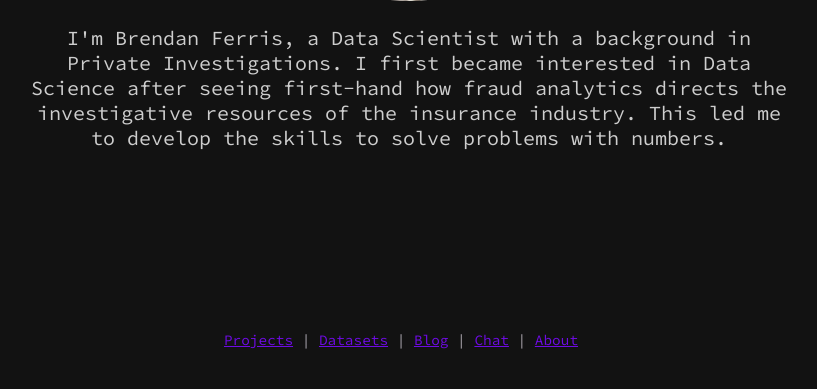
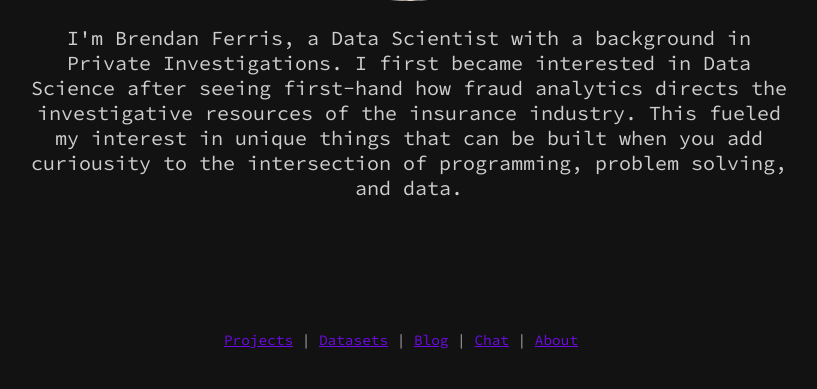
Before and after one commit to brenfrrs/personalsite, a Flask app: page /about in a window 1280 px wide. Shown: the part 411-800 px from the top of the page, without its empty margins (239-1056 px from the left). Run offline with Flask 2, Linux system fonts and the light colour scheme; some libraries are stand-ins or nearby versions.

Commit message:
minor changes to about section text.

```diff
--- a/templates/about.html
+++ b/templates/about.html
@@ -6,7 +6,7 @@
     <img src="static/blog_imgs/squareheadshot.jpg" alt="Brendan Ferris">
 </div>
 
-<p class="about_me_body">I'm Brendan Ferris, a Data Scientist with a background in Private Investigations. I first became interested in Data Science after seeing first-hand how fraud analytics directs the investigative resources of the insurance industry. This led me to develop the skills to solve problems with numbers.   </p>
+<p class="about_me_body">I'm Brendan Ferris, a Data Scientist with a background in Private Investigations. I first became interested in Data Science after seeing first-hand how fraud analytics directs the investigative resources of the insurance industry. This fueled my interest in unique things that can be built when you add curiousity to the intersection of programming, problem solving, and data.</p>
 
 </body>
 {% endblock %}
```
